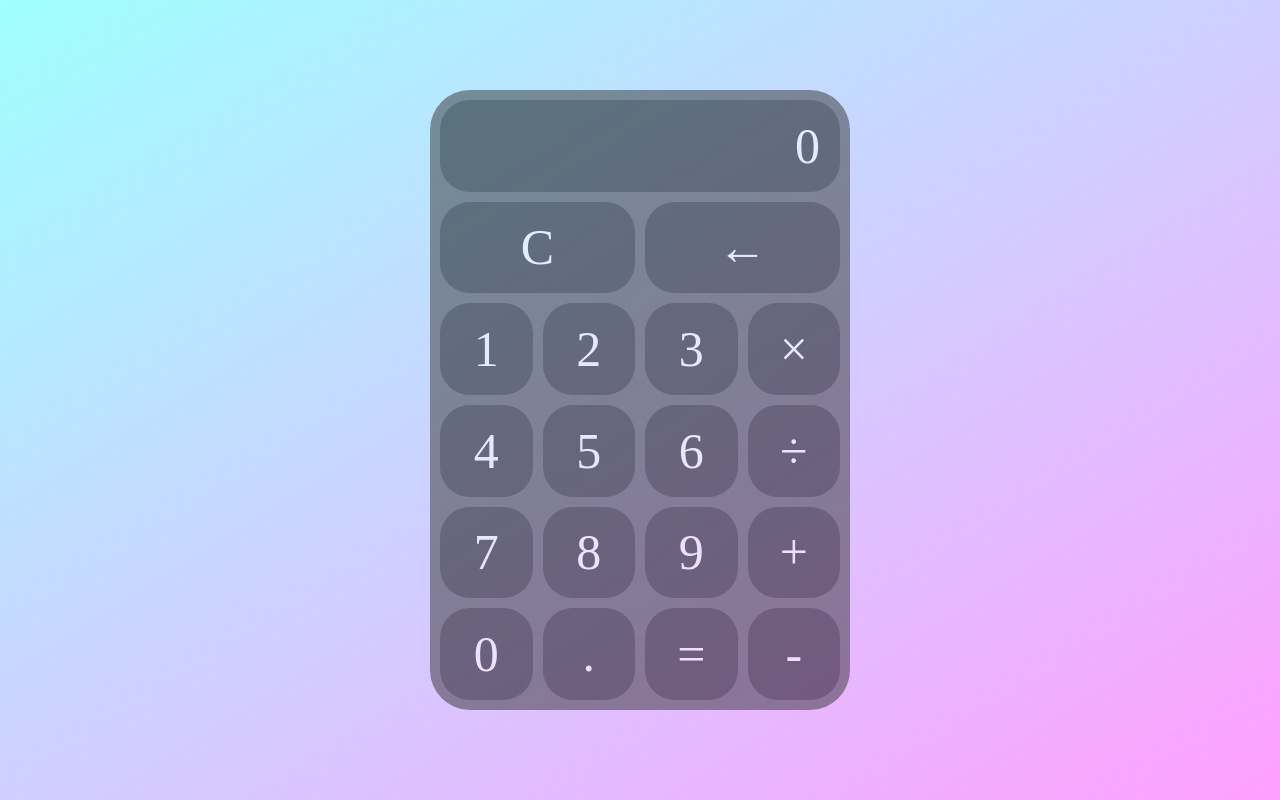
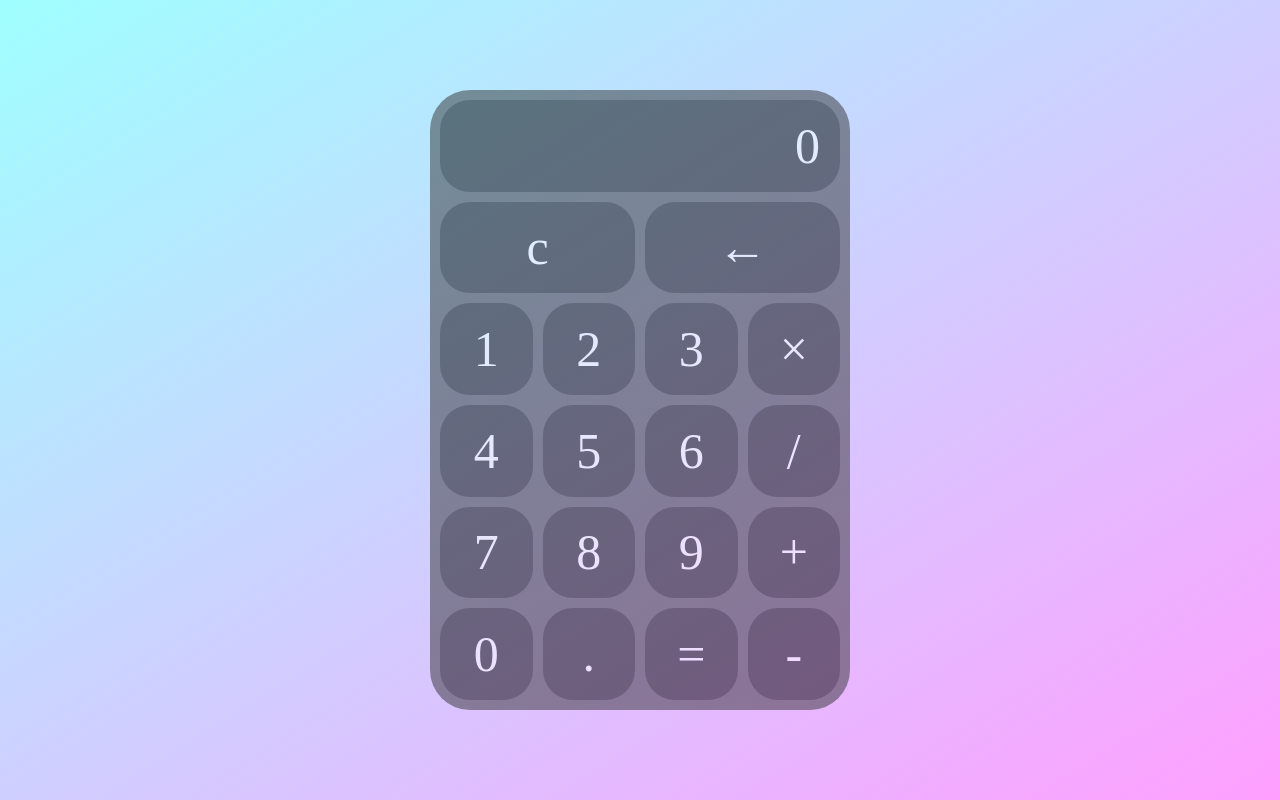
Before and after one commit to Programmeerkat/react-calculator, a React (Vite) app: page / in a window 1280 px wide. Built offline with nearby package versions, Linux system fonts and the light colour scheme.

Commit message:
added keyboard input support

```diff
--- a/src/App.jsx
+++ b/src/App.jsx
@@ -1,33 +1,38 @@
-import { useState } from 'react'
+import { useEffect, useState, useRef, forwardRef } from 'react'
 
 const BUTTONS = [
-  { type: "operation", keyName: 'clear', label: 'C' },
-  { type: "operation", keyName: 'delete', label: '←' },
-  { type: "number", keyName: 'number1', label: '1' },
-  { type: "number", keyName: 'number2', label: '2' },
-  { type: "number", keyName: 'number3', label: '3' },
-  { type: "number", keyName: 'number4', label: '4' },
-  { type: "number", keyName: 'number5', label: '5' },
-  { type: "number", keyName: 'number6', label: '6' },
-  { type: "number", keyName: 'number7', label: '7' },
-  { type: "number", keyName: 'number8', label: '8' },
-  { type: "number", keyName: 'number9', label: '9' },
-  { type: "number", keyName: 'number0', label: '0' },
-  { type: "operation", keyName: 'multiply', label: '×' },
-  { type: "operation", keyName: 'divide', label: '÷' },
-  { type: "operation", keyName: 'add', label: '+' },
-  { type: "operation", keyName: 'subtract', label: '-' },
-  { type: "dot", keyName: 'dot', label: '.' },
-  { type: "operation", keyName: 'evaluate', label: '=' },
+  { type: "number", keyName: 'number1', label: '1', keyPress: '1'},
+  { type: "number", keyName: 'number2', label: '2', keyPress: '2' },
+  { type: "number", keyName: 'number3', label: '3', keyPress: '3' },
+  { type: "number", keyName: 'number4', label: '4', keyPress: '4' },
+  { type: "number", keyName: 'number5', label: '5', keyPress: '5' },
+  { type: "number", keyName: 'number6', label: '6', keyPress: '6' },
+  { type: "number", keyName: 'number7', label: '7', keyPress: '7' },
+  { type: "number", keyName: 'number8', label: '8', keyPress: '8' },
+  { type: "number", keyName: 'number9', label: '9', keyPress: '9' },
+  { type: "number", keyName: 'number0', label: '0', keyPress: '0' },
+  { type: "dot", keyName: 'dot', label: '.', keyPress: '.' },
+  { type: "operation", keyName: 'add', label: '+', keyPress: '+' },
+  { type: "operation", keyName: 'subtract', label: '-', keyPress: '-' },
+  { type: "operation", keyName: 'multiply', label: '×', keyPress: '*' },
+  { type: "operation", keyName: 'divide', label: '/', keyPress: '/' },
+  { type: "operation", keyName: 'evaluate', label: '=', keyPress: 'Enter' },
+  { type: "operation", keyName: 'clear', label: 'c', keyPress: 'c' },
+  { type: "operation", keyName: 'delete', label: '←', keyPress: 'Backspace' },
 ];
 
-function Button({ keyName, label, onClick }) {
+const Button = forwardRef(function Button({ keyName, label, onClick }, ref) {
   return (
-    <button style={{ gridArea: keyName }} className={`button ${keyName}`} onMouseDown={onClick}>
+    <button
+      style={{ gridArea: keyName }}
+      className={`button ${keyName}`}
+      onClick={onClick}
+      ref={ref}
+    >
       {label}
     </button>
   );
-}
+})
 
 function Screen({ value }) {
   return (
@@ -39,6 +44,22 @@ function Screen({ value }) {
 
 export default function App() {
   const [query, setQuery] = useState([])
+
+  const buttonRefs = useRef({})
+
+  useEffect(() => {
+    const handleKeyDown = (event) => handleKeyPress(event.key)
+    window.addEventListener('keydown', handleKeyDown)
+    return () => window.removeEventListener('keydown', handleKeyDown)
+  }, [])
+
+  const handleKeyPress = (key) => {
+    const buttonRef = buttonRefs.current[key];
+    if (buttonRef === undefined) {
+      return
+    }
+    buttonRef.click()
+  };
 
   const handleClick = ({type, keyName, label}) => {
     if (keyName === 'evaluate') {
@@ -113,8 +134,14 @@ export default function App() {
   return (
     <div className="calculator">
       <Screen value={stringifyResult()} />
-      {BUTTONS.map(({ type, keyName, label }) => (
-        <Button key={keyName} keyName={keyName} label={label} onClick={() => handleClick({ type, keyName, label })} />
+      {BUTTONS.map(({ type, keyName, label, keyPress }) => (
+        <Button
+          key={keyName}
+          keyName={keyName}
+          label={label}
+          onClick={() => handleClick({ type, keyName, label })}
+          ref={element => buttonRefs.current[keyPress] = element}
+        />
       ))}
     </div>
   );
```
